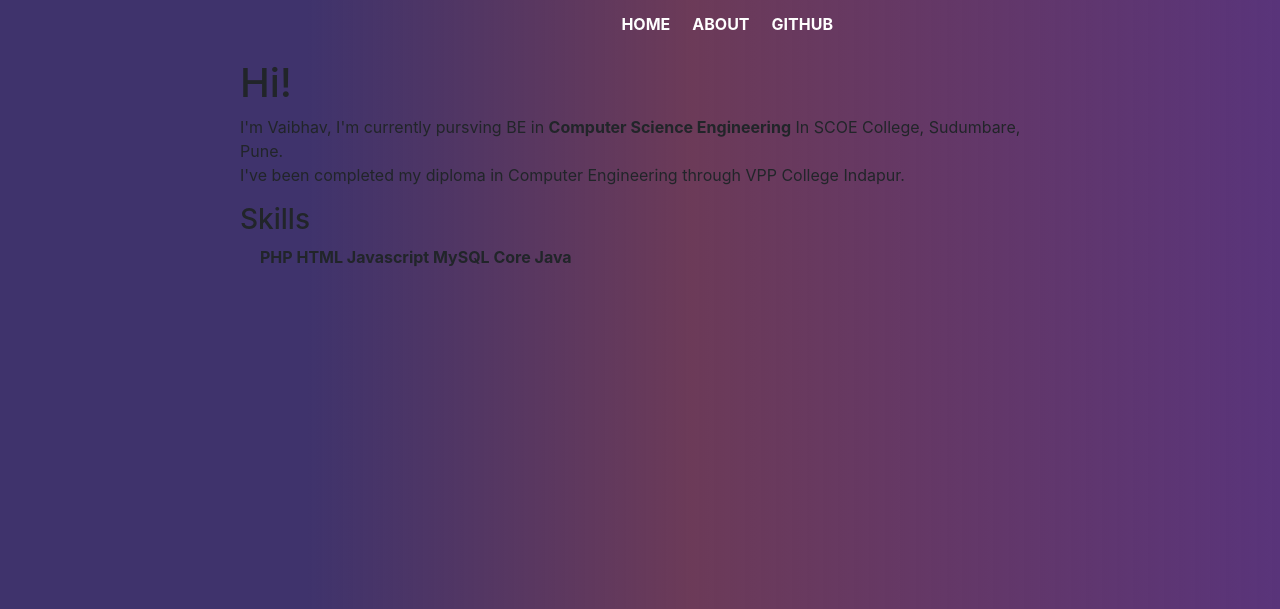
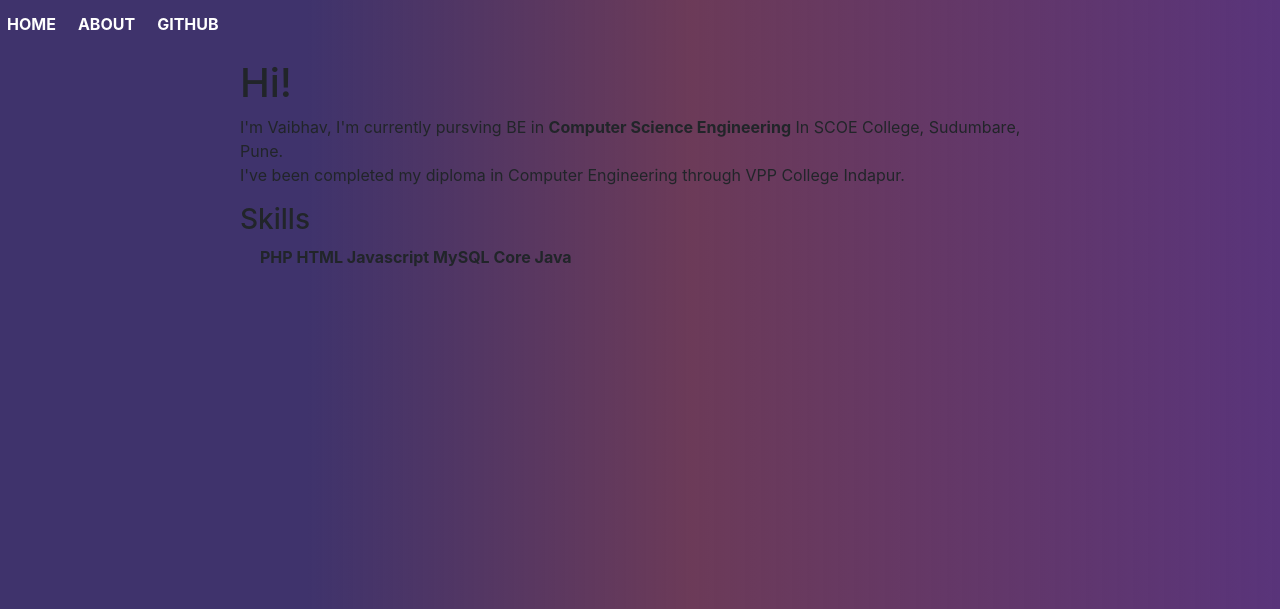
Before and after one commit to vaibhavnalawade7/portfolio, a plain HTML site: page index.html in a window 1280 px wide. Shown: the part 191-800 px from the top of the page. Drawn offline with nearby package versions, Linux system fonts and the light colour scheme.

Commit message:
TExt Alignment & Margin Test

```diff
--- a/css/style.css
+++ b/css/style.css
@@ -12,8 +12,8 @@ ul {
     max-width: 250px;
     list-style-type: none;
     padding: 0;
-    margin-left: 48%;
-
+    margin-left: 48% auto;
+    text-align: -webkit-match-parent;
     overflow: hidden;
     /* background-color: rgb(181, 83, 176);  */
     top: 0;
```
